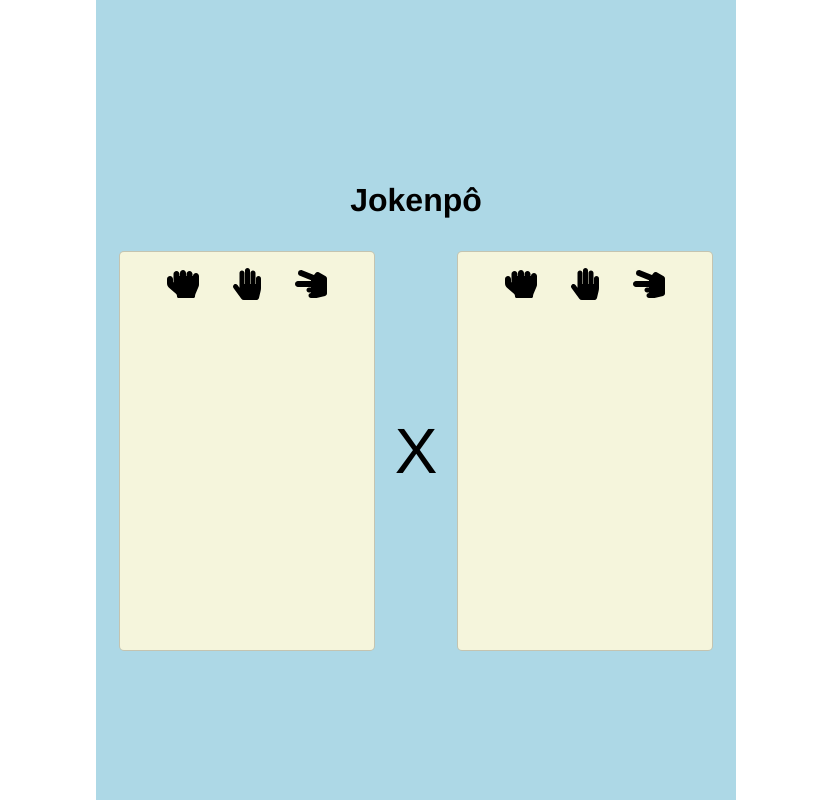
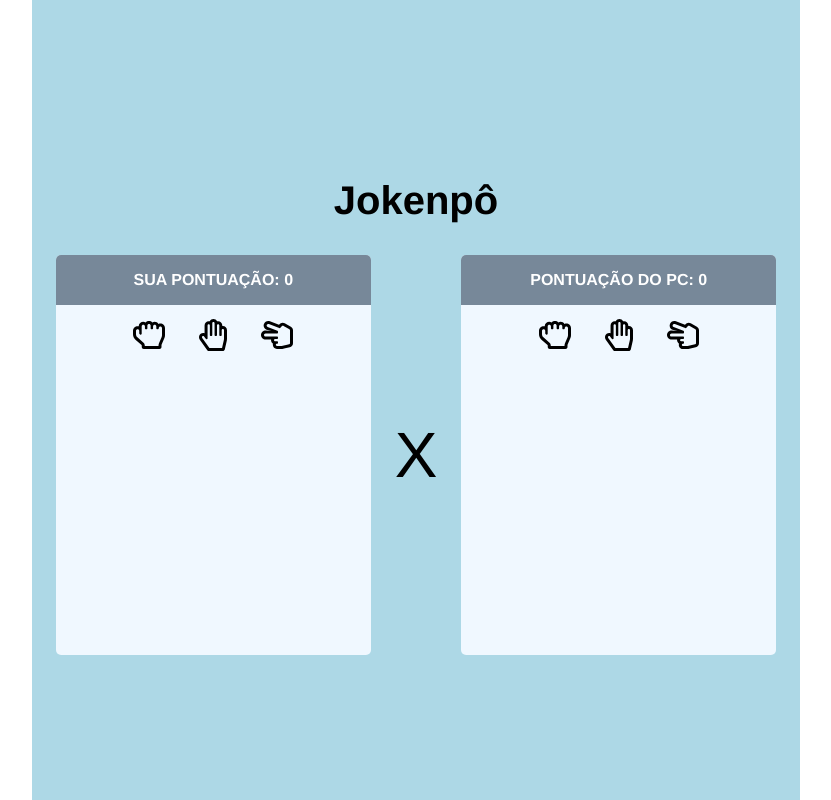
Before and after one commit to costaadiego1989/my-jokenpo, a React (Create React App) app: page / in a window 1280 px wide. Shown: the whole page, without its empty margins (224-1055 px from the left). Built offline with nearby package versions, Linux system fonts and the light colour scheme.

Commit message:
feat: melhorado css, adicionado pontuacao e capturado o valor de cada item.

```diff
--- a/src/components/jokenpo.jsx
+++ b/src/components/jokenpo.jsx
@@ -1,41 +1,92 @@
 import "./style.css";
-import { FaHandRock as Rock } from "react-icons/fa";
-import { FaHandPaper as Paper } from "react-icons/fa";
-import { FaHandScissors as Scizor } from "react-icons/fa";
+import { FaRegHandRock as Rock } from "react-icons/fa";
+import { FaRegHandPaper as Paper } from "react-icons/fa";
+import { FaRegHandScissors as Scizor } from "react-icons/fa";
+import { useState } from "react";
 
 export const Jokenpo = () => {
+  const [actualChoice, setActualChoice] = useState("userRock");
+
+  const handleClick = (e) => {
+    console.log(e);
+  };
+
   return (
+    <>
       <div className="container">
         <div className="userSide">
-        <Rock
+          <div className="userSideInformation">
+            <div className="userChoices">
+              <a
+                href
+                role="button"
                 value="userRock"
-          classNAme="icons"
-          style={{ fontSize: "2rem", cursor: "pointer" }}
-        />
-        <Paper
+                onClick={() => handleClick("userRock")}
+              >
+                <Rock />
+              </a>
+              <a
+                href
+                role="button"
                 value="userPaper"
-          style={{ fontSize: "2rem", cursor: "pointer" }}
-        />
-        <Scizor
+                onClick={() => handleClick("userPaper")}
+              >
+                <Paper />
+              </a>
+              <a
+                href
+                role="button"
                 value="userScizor"
-          style={{ fontSize: "2rem", cursor: "pointer" }}
-        />
+                onClick={() => handleClick("userScizor")}
+              >
+                <Scizor />
+              </a>
+            </div>
+            <div className="userScore">
+              <div>
+                <h3>Sua Pontuação: {0}</h3>
+              </div>
+            </div>
+            <div className="actualChoice">{}</div>
+          </div>
         </div>
         <div className="x">X</div>
         <div className="computerSide">
-        <Rock
-          value="computerRock"
-          style={{ fontSize: "2rem", cursor: "pointer" }}
-        />
-        <Paper
-          value="computerPaper"
-          style={{ fontSize: "2rem", cursor: "pointer" }}
-        />
-        <Scizor
-          value="computerScizor"
-          style={{ fontSize: "2rem", cursor: "pointer" }}
-        />
+          <div className="computerSideInformation">
+            <div className="computerChoices">
+            <a
+                href
+                role="button"
+                value="pcRock"
+                onClick={() => handleClick("pcRock")}
+              >
+                <Rock />
+              </a>
+              <a
+                href
+                role="button"
+                value="pcPaper"
+                onClick={() => handleClick("pcPaper")}
+              >
+                <Paper />
+              </a>
+              <a
+                href
+                role="button"
+                value="pcScizor"
+                onClick={() => handleClick("pcScizor")}
+              >
+                <Scizor />
+              </a>
+            </div>
+            <div className="pcScore">
+              <div>
+                <h3>Pontuação do PC: {0}</h3>
               </div>
             </div>
+          </div>
+        </div>
+      </div>
+    </>
   );
 };
--- a/src/components/style.css
+++ b/src/components/style.css
@@ -1,4 +1,6 @@
-*, html, body {
+*,
+html,
+body {
   margin: 0;
   padding: 0;
   box-sizing: border-box;
@@ -7,44 +9,75 @@
 }
 
 .App {
-    max-width: 50vw;
+  max-width: 60vw;
   display: flex;
   flex-direction: column;
   align-items: center;
   justify-content: center;
   height: 100vh;
-    background-color:lightblue;
+  background-color: lightblue;
   margin: 0 auto;
 }
 
 h2 {
-    font-size: 2rem;
+  font-size: 2.5rem;
   padding: 2rem;
 }
 
 .container {
   display: flex;
   flex-direction: row;
-    gap: 1.25rem;
+  gap: 1.5rem;
+  width: 60vw;
+  height: 50vh;
+  align-items: center;
+  justify-content: space-between;
+  padding: 1.5rem;
 }
 
 .userSide, .computerSide {
     display: flex;
+    flex-direction: column;
+    align-items: center;
+    justify-content: flex-start;
+    background-color: aliceblue;
+    width: 25vw;
+    height: 50vh;
+    position: relative;
+    border-radius: 5px;
+}
+
+.userChoices, .computerChoices {
+    display: flex;
     flex-direction: row;
     gap: 2rem;
-    align-items: flex-start;
+    cursor: pointer;
+    padding: 1rem;
+    text-align: center;
+    align-items: center;
     justify-content: center;
-    width: 20vw;
-    background-color: beige;
-    height: 50vh;
-    border: 1px solid rgba(0, 0, 0, 0.2);
-    border-radius: 5px;
-    padding-top: 1rem;
+    margin-top: 3rem;
+}
+
+.userScore, .pcScore {
+    position: absolute;
+    top: 0;
+    left: 0;
+    background-color:lightslategrey;
+    width: 100%;
+    display: flex;
+    justify-content: center;
+    padding: 1rem;
+    color: white;
+    text-transform: uppercase;
+    border-radius: 5px 5px 0 0;
+}
+
+svg {
+    width: 2rem;
+    height: 2rem;
 }
 
 .x {
-    display: flex;
-    justify-content: center;
-    align-items: center;
     font-size: 4rem;
 }
```
Lines whose indentation alone changed are shown as unchanged.
